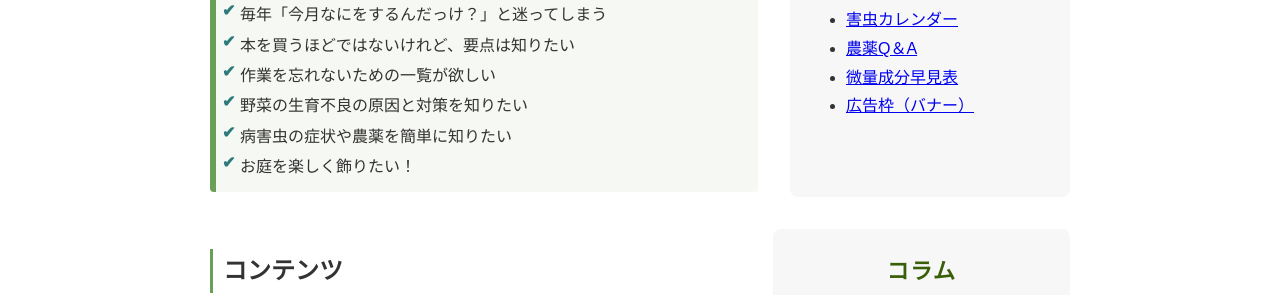
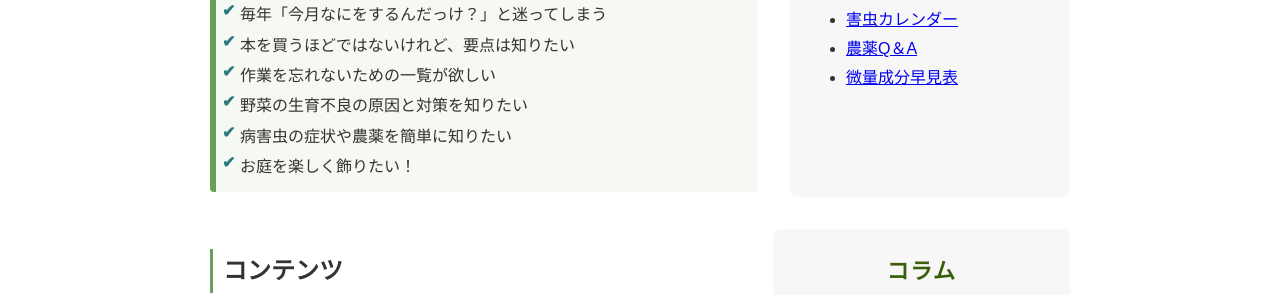
Before and after one commit to shiitake-garden/shiitake-garden.github.io, a Jekyll site: the page built from index.html, in a window 1280 px wide. Shown: the part 595-890 px from the top of the page. Built offline with Jekyll 4.4.1, drawn with Linux system fonts in a browser that asks for light colours.

Commit message:
Update index.html

```diff
--- a/index.html
+++ b/index.html
@@ -35,7 +35,7 @@ title: カルティベージョンラボ
       <li><a href="/column/column_nouyaku3.html">害虫カレンダー</a></li>
       <li><a href="/column/column_nouyaku_qa.html">農薬Q＆A</a></li>
       <li><a href="/column/column_hiryou_biryou.html">微量成分早見表</a></li>
-      <li><a href="#">広告枠（バナー）</a></li>
+
     </ul>
   </aside>
 </section>
```
